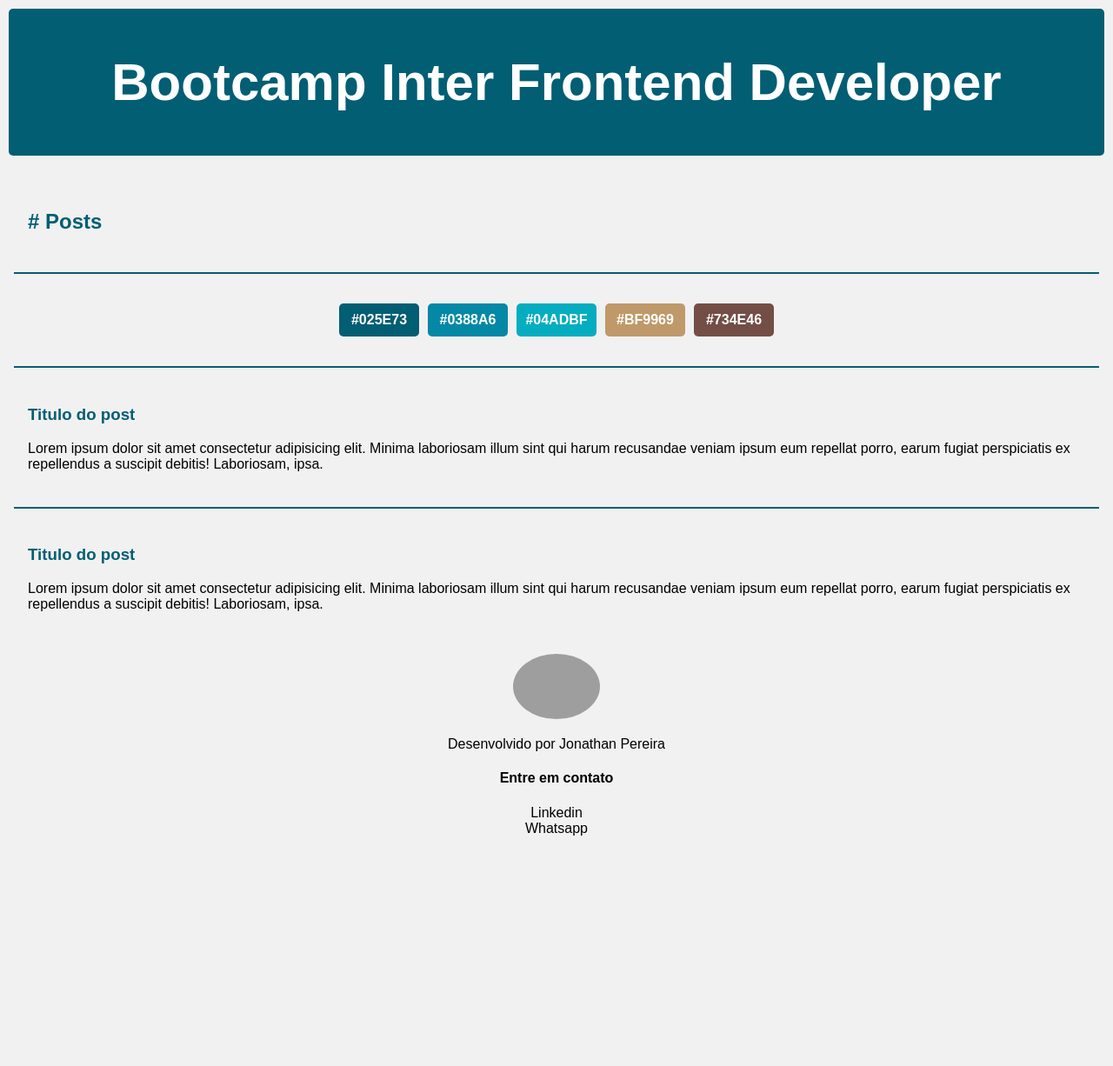
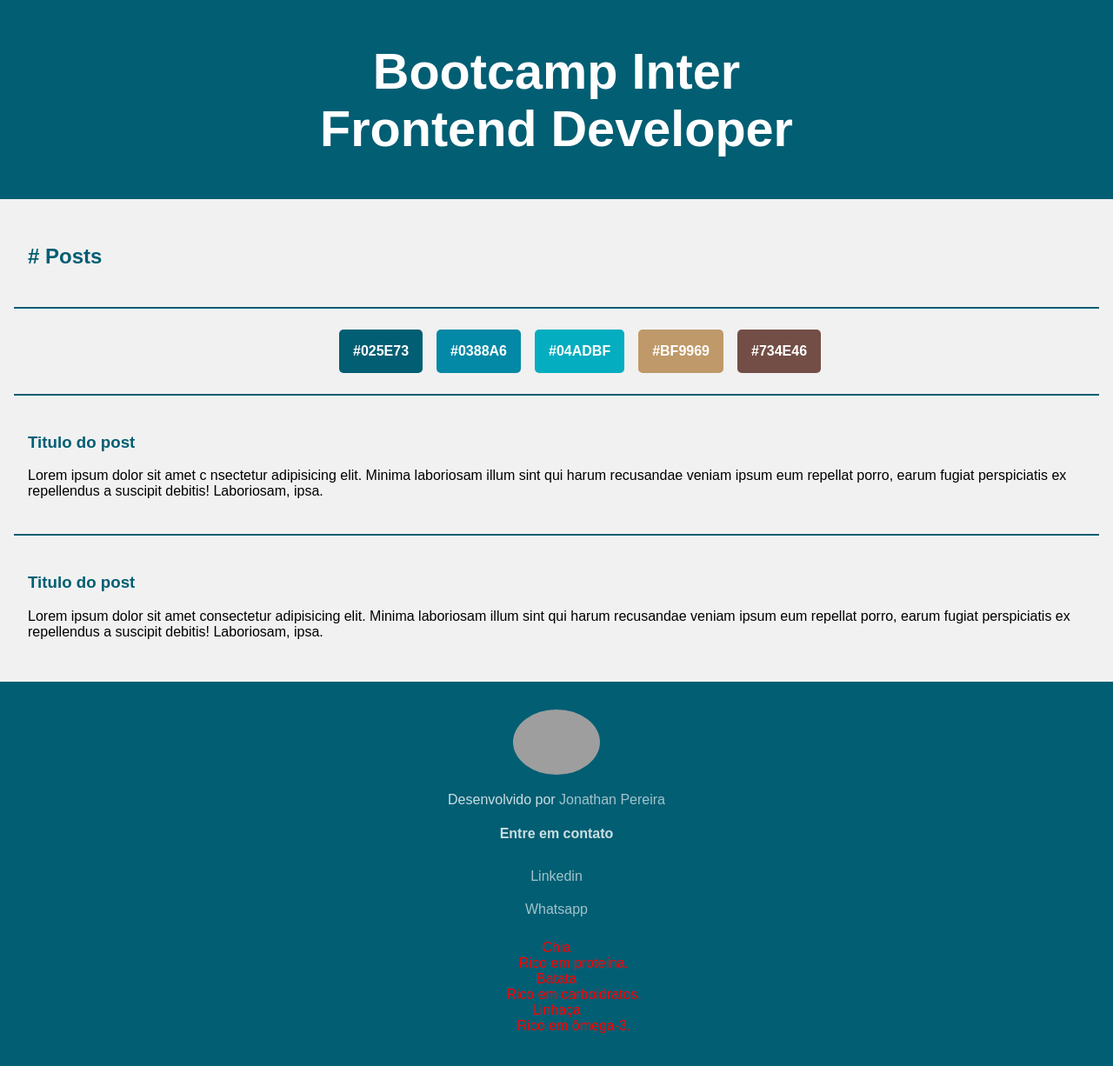
Before and after one commit to thanwill/bootcamp-frontend, a plain HTML site: page index.html in a window 1280 px wide. Shown: the whole page at 87% size. Before the commit the page ends 972 px from the top, so only its background shows below. Drawn offline with Linux system fonts and the light colour scheme; files that its build step writes are made by us from their sources; grey boxes are pictures that could not be loaded.

Commit message:
Estrutura das pastas de um projeto

```diff
--- a/style.css
+++ b/assets/css/style.css
@@ -14,7 +14,23 @@ hr{
 main{
     padding:1rem;
     min-height: 50vh;
+    overflow: scroll;
 }
+footer {
+    left: 0;
+    bottom: 0;
+    text-align: center;
+    background-color: #025e73;
+    color: rgba(255, 255, 255, 0.797);
+    padding: 2rem;
+}
+footer a{
+    color: rgba(255, 255, 255, 0.636);
+}
+a :hover{
+    color: rgba(255, 255, 255, 0.636);
+}
+
 h2, h3{
     color: #025E73;
 }
@@ -22,43 +38,24 @@ h2, h3{
     margin: auto;
     padding: 0;
     display: flex;
-    flex-direction: row;
     max-width: 500px;
-    column-gap: 10px;
-    padding: 10px;
+    column-gap: 1rem;
 }
 
 .item {
     text-align: center;
     border-radius: 5px;
-    width: 20vw;
     color: white;
+    padding: 1rem;
 }
 
 .header {
     padding: 10px;
-    margin: 10px;
+    margin: auto;
     text-align: center;
     background: #025E73;
     color: white;
-    font-size: 30px;
-    border-radius: 5px;
-}
-
-
-footer {
-    left: 0;
-    bottom: 0;
-    text-align: center;
-}
-
-
-.item {
-
-    padding: 10px;
-    margin: auto;
-    border-radius: 5px;
-
+    font-size: 1.8rem;
 }
 
 a {
@@ -67,10 +64,12 @@ a {
 }
 
 ul{
-    list-style-type: none;
-    margin: 10px;
     padding: 0;
     overflow: hidden;
 }
 
-/* Style the header */
+li{
+    float: initial;
+    padding: 10px;
+
+}
--- /dev/null
+++ b/assets/js/script.js
@@ -0,0 +1,5 @@
+/*
+CONSOLE
+Inspencionar no navegador
+console.log('Hello World');
+*/
--- a/index.html
+++ b/index.html
@@ -11,7 +11,7 @@
 
 <body>
     <header class="header">
-        <h1>Bootcamp Inter Frontend Developer</h1>
+        <h1>Bootcamp Inter <br>       Frontend Developer</h1>
     </header>
     <main>
         <section>
@@ -49,7 +49,7 @@
             <article class="post">
                 <header>
                     <h3>Titulo do post</h3>
-                    <p>Lorem ipsum dolor sit amet consectetur adipisicing elit. Minima laboriosam illum sint qui harum
+                    <p>Lorem ipsum dolor sit amet c nsectetur adipisicing elit. Minima laboriosam illum sint qui harum
                         recusandae veniam ipsum eum repellat porro, earum fugiat perspiciatis ex repellendus a suscipit
                         debitis! Laboriosam, ipsa.</p>
                 </header>
@@ -77,12 +77,19 @@
 
             <h4>Entre em contato</h4>
             <ul>
-                <li><a href="https://www.linkedin.com/in/jonathanwillian/">Linkedin</a></li>
-                <li>
+                <li id="icon-linkedin"><a href="https://www.linkedin.com/in/jonathanwillian/">Linkedin</a></li>
+                <li id="icon-whatsapp">
                     <a href="https://wa.me/5541987233861">Whatsapp</a>
                 </li>
             </ul>
         </div>
+        <dl style="color: red;">
+            <dt>Chia</dt><dd>Rico em proteína.</dd>
+            <dt>Batata</dt><dd>Rico em carboidratos.</dd>
+            <dt>Linhaça</dt><dd>Rico em ômega-3.</dd>
+            </dl>
+
+
     </footer>
 
 
```
Also changed, not shown: assets/image/linkedin.png (added), assets/image/whatsapp.png (added).
